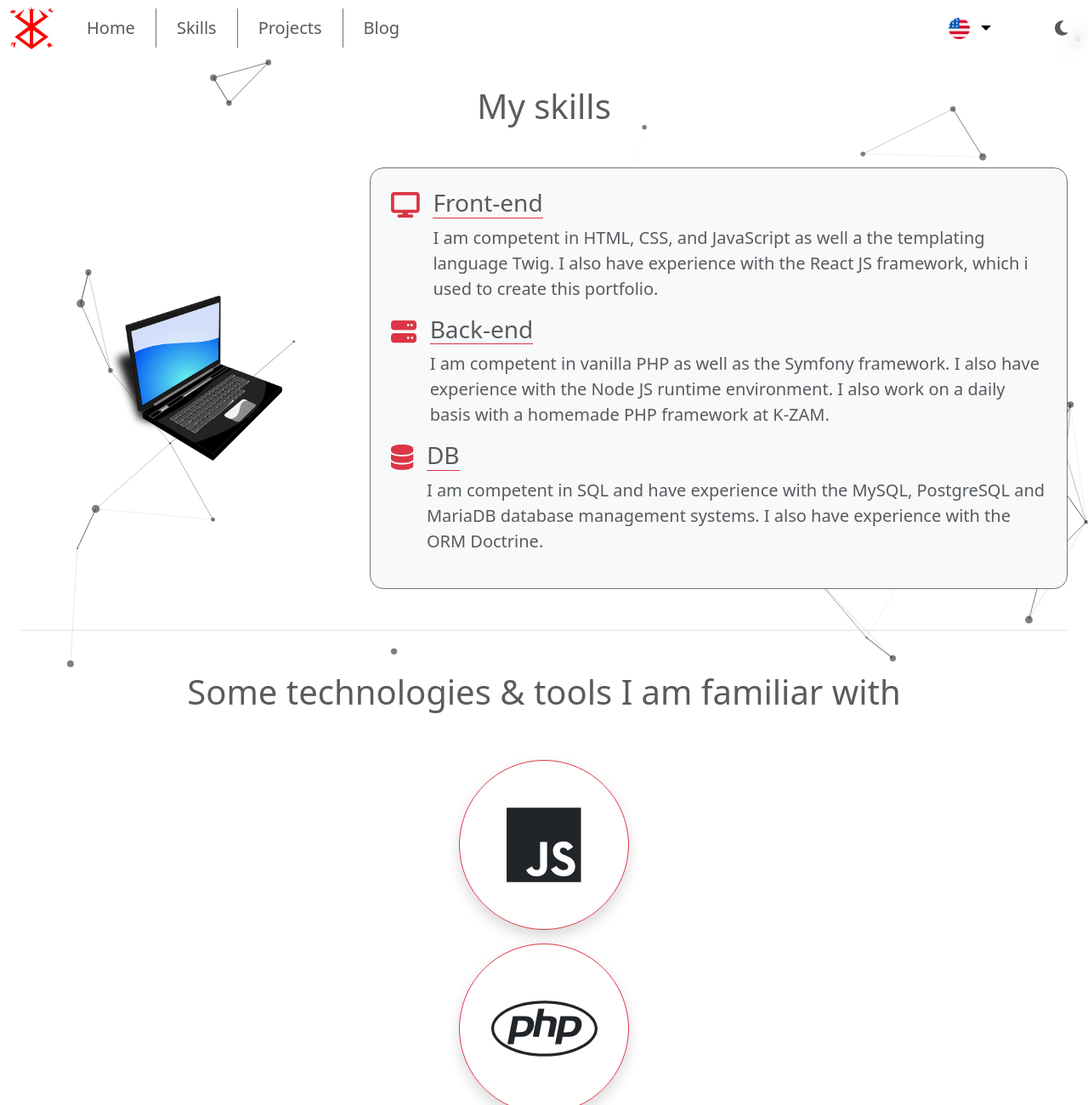
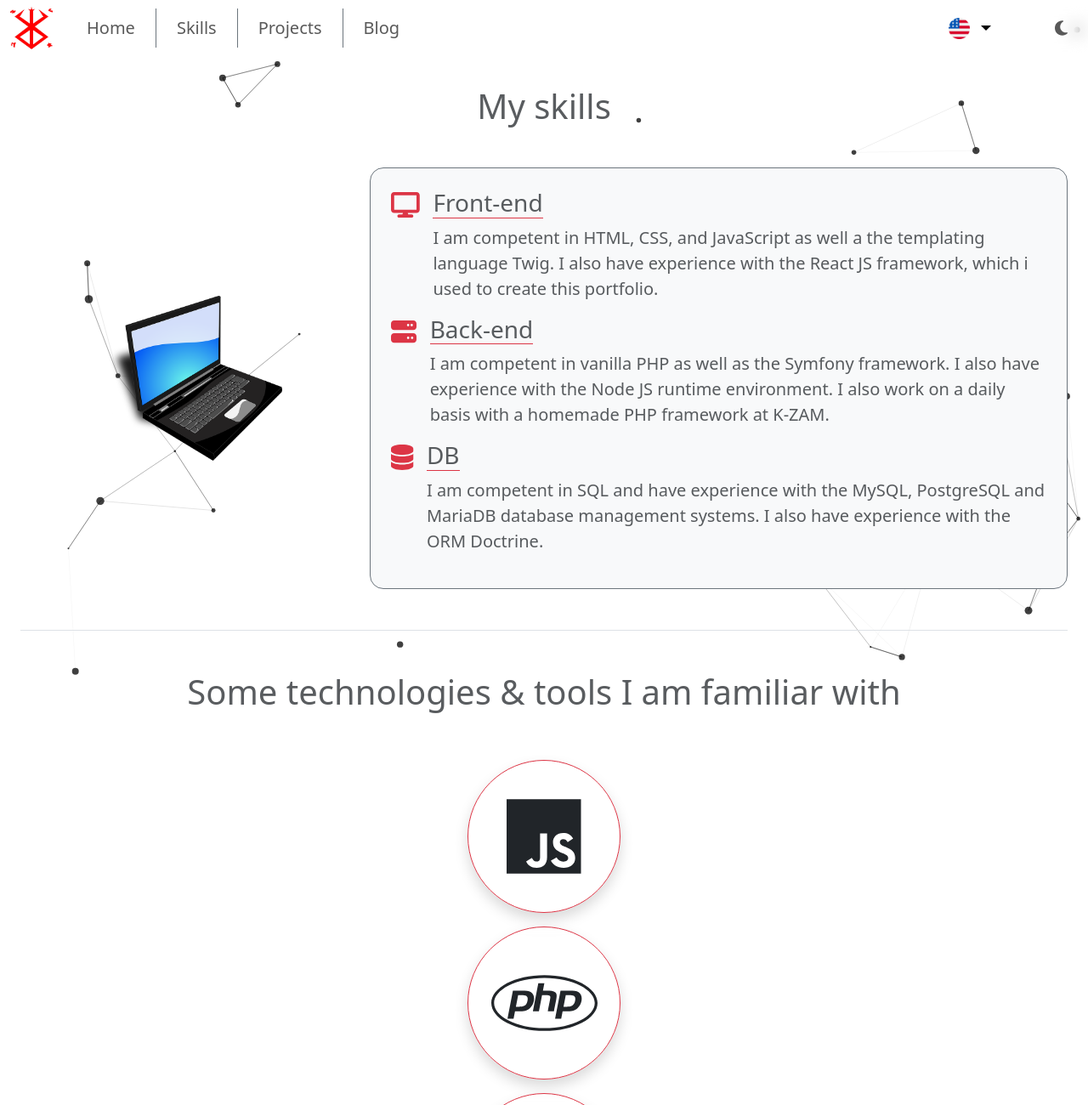
Before and after one commit to SolalBPS/react-portfolio, a React (Create React App) app: page /skills in a window 1280 px wide. Shown: the top 1300 px of the page at 85% size. Built offline with nearby package versions, Linux system fonts and the light colour scheme.

Commit message:
petits fix

```diff
--- a/src/Assets/particlesOptionsDark.json
+++ b/src/Assets/particlesOptionsDark.json
@@ -34,7 +34,7 @@
             "value": 80
         },
         "opacity": {
-            "value": 0.5
+            "value": 0.75
         },
         "shape": {
             "type": "circle"
--- a/src/Assets/particlesOptionsLight.json
+++ b/src/Assets/particlesOptionsLight.json
@@ -34,7 +34,7 @@
             "value": 80
         },
         "opacity": {
-            "value": 0.5
+            "value": 0.75
         },
         "shape": {
             "type": "circle"
--- a/src/Style/App.css
+++ b/src/Style/App.css
@@ -84,8 +84,8 @@ p {
 }
 
 .badge-icon {
-    width: 200px;
-    height: 200px;
+    width: 180px;
+    height: 180px;
     font-size: 100px;
     backdrop-filter: blur(5px);
 }
```
